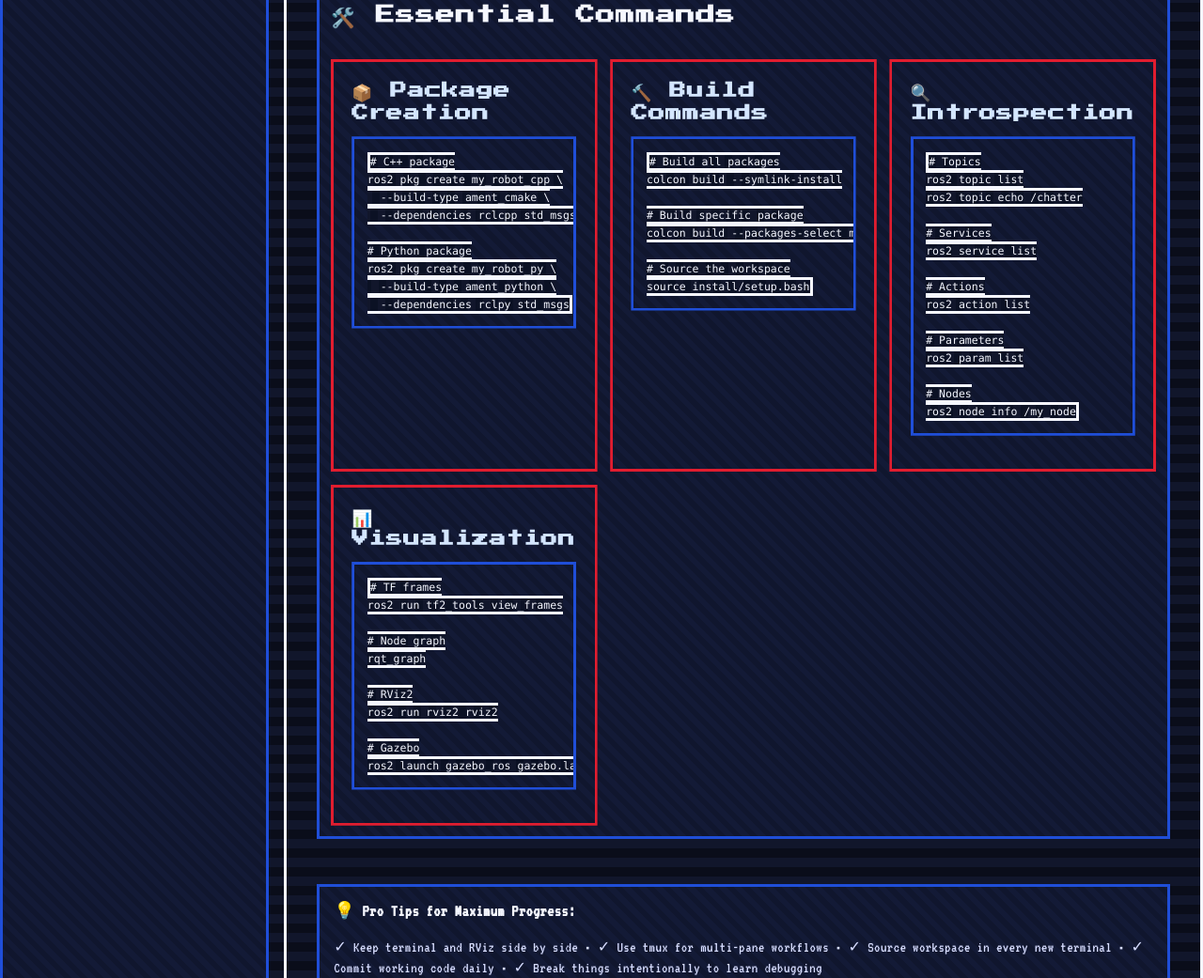
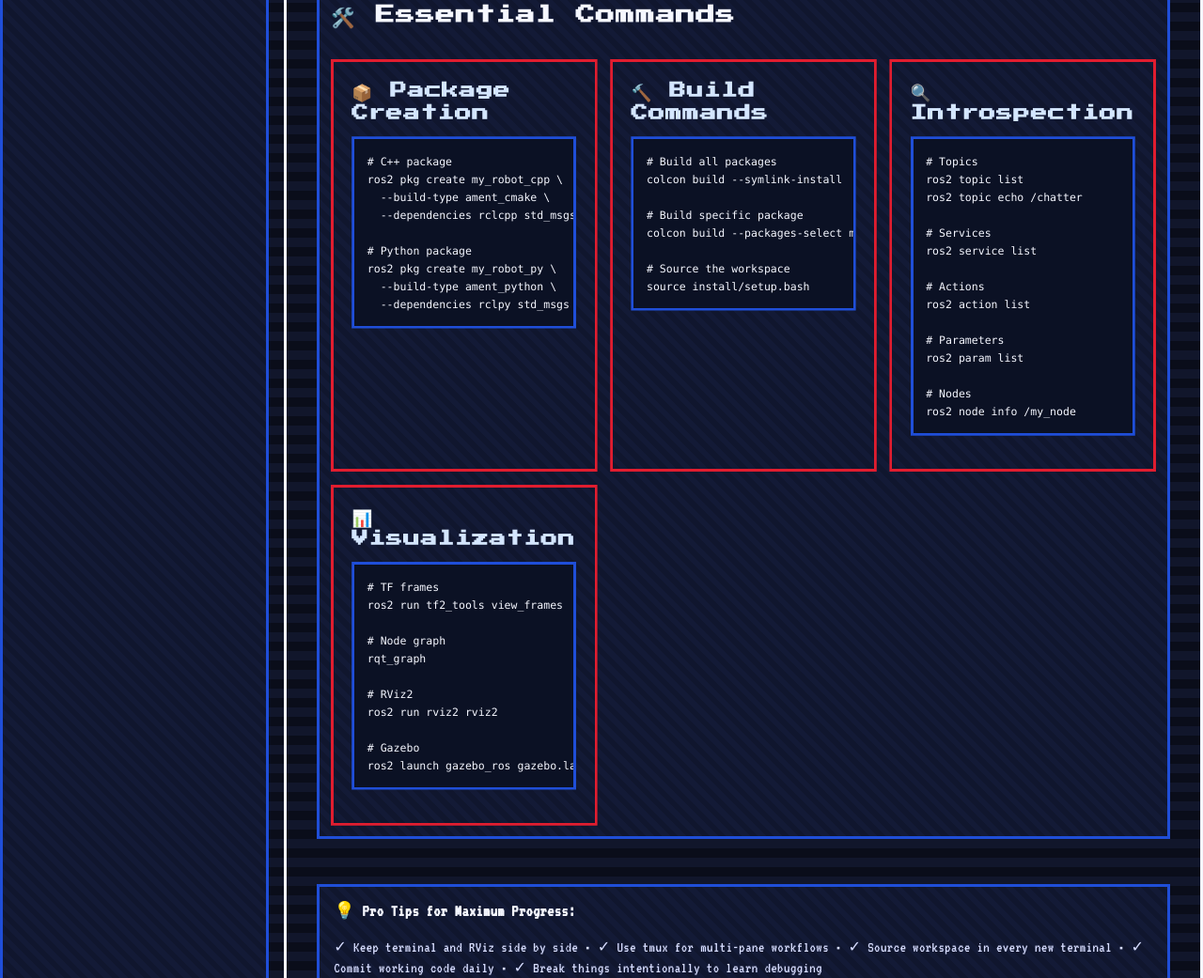
Before and after one commit to ChepuriNatraj/mastery, a plain HTML site: page index.html in a window 1280 px wide. Shown: the part 2407-3448 px from the top of the page at 94% size. Drawn offline with Linux system fonts and the light colour scheme.

Commit message:
Style code blocks with improved background and border properties for better readability

```diff
--- a/css/base.css
+++ b/css/base.css
@@ -1263,6 +1263,20 @@
   font-size: 0.82rem !important;
 }
 
+pre,
+pre code {
+  background-color: #0b1124 !important;
+  background-image: none !important;
+  border-color: var(--border) !important;
+  text-decoration: none !important;
+}
+
+pre code {
+  padding: 0 !important;
+  border: 0 !important;
+  box-shadow: none !important;
+}
+
 code,
 kbd,
 samp,
```
